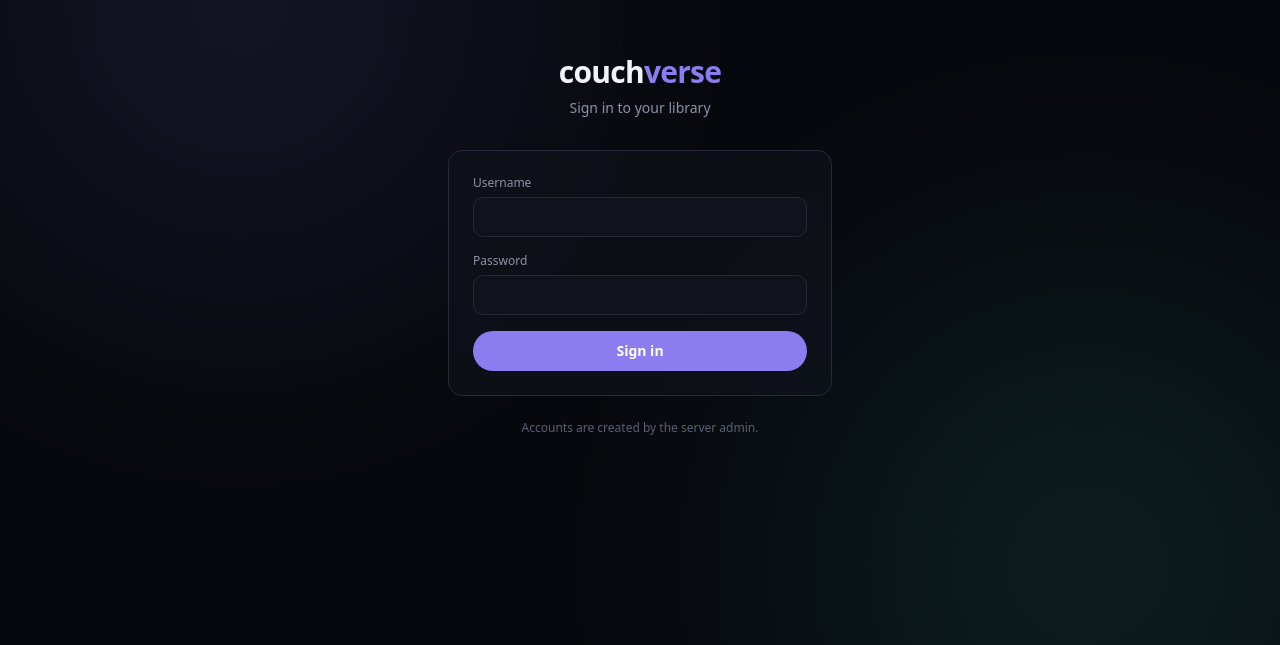
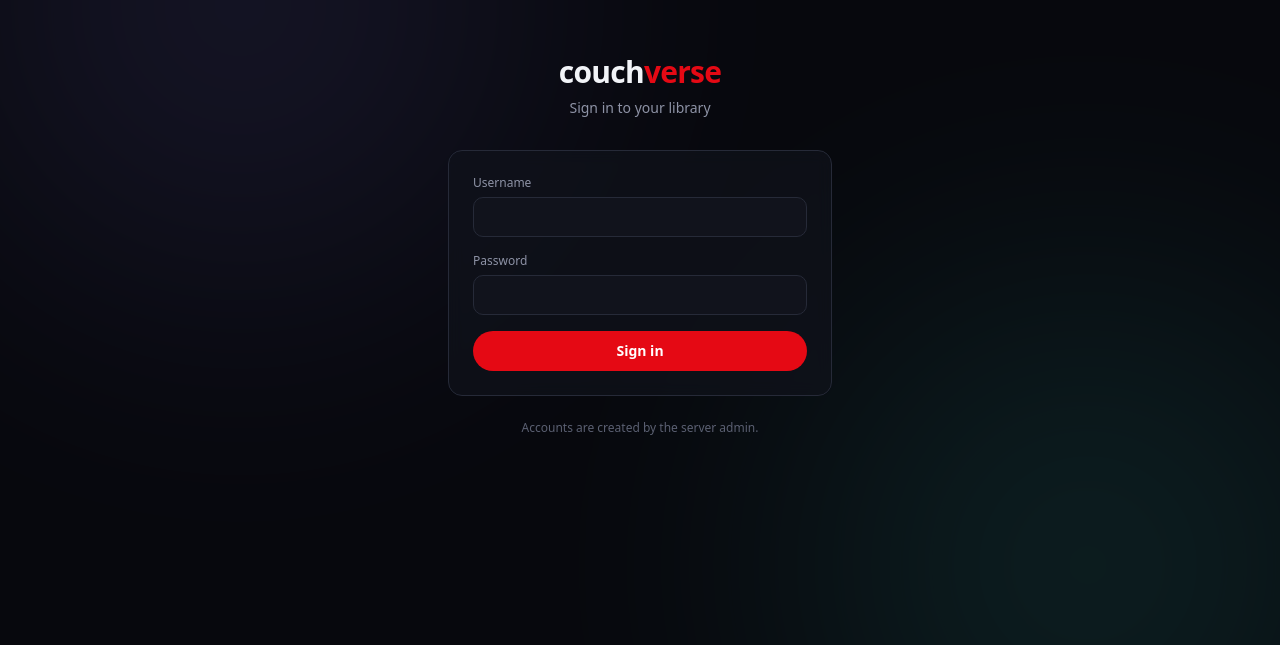
Before and after one commit to stepesdrabes/couchverse, a SvelteKit app in the folder frontend/: page /login in a window 1280 px wide. Shown: the part 155-800 px from the top of the page. Built offline with nearby package versions, Linux system fonts and the light colour scheme; no server answers.

Commit message:
feat(frontend): plus jakarta sans font, admin-configurable accent (netflix red default), per-user preferences store

```diff
--- a/frontend/package.json
+++ b/frontend/package.json
@@ -38,6 +38,7 @@
 	},
 	"dependencies": {
 		"@fontsource-variable/inter": "^5.2.8",
+		"@fontsource-variable/plus-jakarta-sans": "^5.2.8",
 		"bits-ui": "^2.18.1",
 		"hls.js": "^1.6.16",
 		"lucide-svelte": "^1.0.1",
--- a/frontend/src/app.css
+++ b/frontend/src/app.css
@@ -1,5 +1,5 @@
 @import 'tailwindcss';
-@import '@fontsource-variable/inter';
+@import '@fontsource-variable/plus-jakarta-sans';
 
 @theme {
 	--color-bg: #07080d;
@@ -9,16 +9,17 @@
 	--color-text: #f2f4f8;
 	--color-muted: #8e93a6;
 	--color-faint: #5b6072;
-	--color-accent: #8b7cf0;
-	--color-accent-strong: #6f5cf0;
-	--color-accent-soft: #2a2752;
+	/* Netflix-like red default; admins can override (see appearance.accent / theme.ts) */
+	--color-accent: #e50914;
+	--color-accent-strong: #b80710;
+	--color-accent-soft: #3a1216;
 	--color-success: #34d399;
 	--color-danger: #f0635c;
 
 	--radius-card: 14px;
 	--radius-input: 10px;
 
-	--font-sans: 'Inter Variable', system-ui, sans-serif;
+	--font-sans: 'Plus Jakarta Sans Variable', system-ui, sans-serif;
 
 	--animate-shimmer: shimmer 1.8s ease-in-out infinite;
 	--animate-pop-in: pop-in 0.15s ease-out;
--- a/frontend/src/lib/features/auth/session.svelte.ts
+++ b/frontend/src/lib/features/auth/session.svelte.ts
@@ -1,6 +1,7 @@
 import { goto } from '$app/navigation';
 import { onUnauthorized } from '$lib/api/client';
 import { features } from '$lib/features/settings/features.svelte';
+import { preferences } from '$lib/features/preferences/preferences.svelte';
 import * as authApi from './api';
 import type { User } from './api';
 
@@ -22,7 +23,7 @@
 
 	async login(username: string, password: string) {
 		this.user = await authApi.login(username, password);
-		await features.init();
+		await Promise.all([features.init(), preferences.init()]);
 	}
 
 	async logout() {
--- /dev/null
+++ b/frontend/src/lib/features/preferences/api.ts
@@ -0,0 +1,18 @@
+import { api } from '$lib/api/client';
+
+export interface SubtitleSettings {
+	fontSizePct: number; // 50–200, default 100
+	color: string; // hex
+	fontFamily: 'sans' | 'serif' | 'mono' | 'rounded';
+	backgroundOpacity: number; // 0–100
+}
+
+export interface Preferences {
+	subtitles?: Partial<SubtitleSettings>;
+	[key: string]: unknown;
+}
+
+export const getPreferences = () => api<Preferences>('/me/preferences');
+
+export const putPreferences = (patch: Preferences) =>
+	api<Preferences>('/me/preferences', { method: 'PUT', body: patch });
--- /dev/null
+++ b/frontend/src/lib/features/preferences/preferences.svelte.ts
@@ -0,0 +1,41 @@
+import * as api from './api';
+import type { Preferences, SubtitleSettings } from './api';
+
+export const SUBTITLE_FONTS: Record<SubtitleSettings['fontFamily'], string> = {
+	sans: 'var(--font-sans)',
+	serif: 'Georgia, "Times New Roman", serif',
+	mono: 'ui-monospace, "SF Mono", Menlo, monospace',
+	rounded: '"Trebuchet MS", "Segoe UI", system-ui, sans-serif'
+};
+
+export const DEFAULT_SUBTITLES: SubtitleSettings = {
+	fontSizePct: 100,
+	color: '#ffffff',
+	fontFamily: 'sans',
+	backgroundOpacity: 55
+};
+
+class UserPreferences {
+	subtitles = $state<SubtitleSettings>({ ...DEFAULT_SUBTITLES });
+
+	async init() {
+		try {
+			const prefs = await api.getPreferences();
+			this.apply(prefs);
+		} catch {
+			// unauthenticated or offline: keep defaults
+		}
+	}
+
+	private apply(prefs: Preferences) {
+		this.subtitles = { ...DEFAULT_SUBTITLES, ...(prefs.subtitles ?? {}) };
+	}
+
+	/** persist the current subtitle settings to the account */
+	async saveSubtitles(next: SubtitleSettings) {
+		this.subtitles = next;
+		await api.putPreferences({ subtitles: next });
+	}
+}
+
+export const preferences = new UserPreferences();
--- a/frontend/src/lib/features/settings/api.ts
+++ b/frontend/src/lib/features/settings/api.ts
@@ -12,3 +12,9 @@
 }
 
 export const getFeatures = () => api<FeatureFlags>('/features');
+
+export interface ThemeInfo {
+	accent: string;
+}
+
+export const getTheme = () => api<ThemeInfo>('/theme');
--- /dev/null
+++ b/frontend/src/lib/theme.ts
@@ -0,0 +1,35 @@
+// Runtime accent theming. The admin picks a single accent colour; the strong
+// and soft variants are derived from it so the whole palette shifts together.
+
+function clampByte(n: number): number {
+	return Math.max(0, Math.min(255, Math.round(n)));
+}
+
+function parseHex(hex: string): [number, number, number] | null {
+	const m = /^#?([0-9a-f]{6})$/i.exec(hex.trim());
+	if (!m) return null;
+	const int = parseInt(m[1], 16);
+	return [(int >> 16) & 255, (int >> 8) & 255, int & 255];
+}
+
+function toHex(r: number, g: number, b: number): string {
+	return '#' + [r, g, b].map((v) => clampByte(v).toString(16).padStart(2, '0')).join('');
+}
+
+/** mix toward black (amount < 0) or white (amount > 0) */
+function shade(rgb: [number, number, number], amount: number): string {
+	const target = amount < 0 ? 0 : 255;
+	const t = Math.abs(amount);
+	return toHex(...(rgb.map((c) => c + (target - c) * t) as [number, number, number]));
+}
+
+/** Apply an accent colour by setting the palette CSS variables on :root. */
+export function applyAccent(accent: string) {
+	const rgb = parseHex(accent);
+	if (!rgb) return;
+	const root = document.documentElement.style;
+	root.setProperty('--color-accent', toHex(...rgb));
+	root.setProperty('--color-accent-strong', shade(rgb, -0.22));
+	// soft tint over the dark background — low-alpha accent
+	root.setProperty('--color-accent-soft', `rgba(${rgb[0]}, ${rgb[1]}, ${rgb[2]}, 0.16)`);
+}
--- a/frontend/src/routes/+layout.ts
+++ b/frontend/src/routes/+layout.ts
@@ -1,5 +1,8 @@
+import { getTheme } from '$lib/features/settings/api';
 import { session } from '$lib/features/auth/session.svelte';
 import { features } from '$lib/features/settings/features.svelte';
+import { preferences } from '$lib/features/preferences/preferences.svelte';
+import { applyAccent } from '$lib/theme';
 
 // Static SPA: everything renders client-side; the Go server provides the
 // index.html fallback for deep links.
@@ -7,8 +10,13 @@
 export const prerender = false;
 
 export async function load() {
+	// accent is public so it themes the login screen too
+	getTheme()
+		.then((t) => applyAccent(t.accent))
+		.catch(() => {});
+
 	await session.init();
 	if (session.user) {
-		await features.init();
+		await Promise.all([features.init(), preferences.init()]);
 	}
 }
--- a/frontend/src/routes/admin/(shell)/settings/+page.svelte
+++ b/frontend/src/routes/admin/(shell)/settings/+page.svelte
@@ -4,6 +4,7 @@
 	import * as libraryApi from '$lib/features/library/api';
 	import * as settingsApi from '$lib/features/settings/api';
 	import { features } from '$lib/features/settings/features.svelte';
+	import { applyAccent } from '$lib/theme';
 	import { FormState } from '$lib/utils/form-state.svelte';
 	import HomeRowsEditor from '$lib/components/admin/HomeRowsEditor.svelte';
 	import Button from '$lib/components/ui/Button.svelte';
@@ -43,6 +44,11 @@
 	let savingFeatures = $state(false);
 	const featuresForm = new FormState(() => ({ musicEnabled }));
 
+	let accent = $state('#e50914');
+	let savingAccent = $state(false);
+	const accentForm = new FormState(() => ({ accent }));
+	const accentPresets = ['#e50914', '#8b7cf0', '#3b82f6', '#10b981', '#f59e0b', '#ec4899'];
+
 	const allRenditions = ['1080p', '720p', '480p'];
 
 	function applyTranscodeInfo(info: libraryApi.TranscodeInfo) {
@@ -72,6 +78,11 @@
 					const flags = s.features as { musicEnabled?: boolean } | undefined;
 					musicEnabled = flags?.musicEnabled ?? true;
 					featuresForm.reset();
+				}
+				if (!accentForm.dirty) {
+					const appearance = s.appearance as { accent?: string } | undefined;
+					accent = appearance?.accent ?? '#e50914';
+					accentForm.reset();
 				}
 			})
 			.catch(() => toast.error('Failed to load settings'));
@@ -151,6 +162,23 @@
 			savingFeatures = false;
 		}
 	}
+
+	// preview the accent live as the admin edits it
+	$effect(() => applyAccent(accent));
+
+	async function saveAccent(e: SubmitEvent) {
+		e.preventDefault();
+		savingAccent = true;
+		try {
+			await settingsApi.putSettings({ appearance: { accent } });
+			accentForm.reset();
+			toast.success('Accent colour saved');
+		} catch {
+			toast.error('Failed to save settings');
+		} finally {
+			savingAccent = false;
+		}
+	}
 </script>
 
 <svelte:head>
@@ -164,6 +192,7 @@
 		bind:value={tab}
 		items={[
 			{ value: 'general', label: 'General' },
+			{ value: 'appearance', label: 'Appearance' },
 			{ value: 'transcoding', label: 'Transcoding' },
 			{ value: 'features', label: 'Features' }
 		]}
@@ -194,6 +223,45 @@
 
 		<HomeRowsEditor />
 	</div>
+{:else if tab === 'appearance'}
+	<form
+		onsubmit={saveAccent}
+		class="max-w-xl space-y-4 rounded-card border border-edge bg-surface/40 p-6"
+	>
+		<h2 class="text-sm font-semibold text-muted">Accent colour</h2>
+		<p class="text-xs leading-relaxed text-faint">
+			Sets the highlight colour across the whole app — buttons, links, the player and admin. Changes
+			preview live; save to apply for everyone.
+		</p>
+
+		<div class="flex items-center gap-3">
+			<input
+				type="color"
+				bind:value={accent}
+				class="size-11 cursor-pointer rounded-input border border-edge bg-transparent"
+				aria-label="Accent colour"
+			/>
+			<Input bind:value={accent} class="w-32 font-mono" aria-label="Accent hex" />
+		</div>
+
+		<div class="flex flex-wrap gap-2">
+			{#each accentPresets as preset (preset)}
+				<button
+					type="button"
+					onclick={() => (accent = preset)}
+					class="size-7 rounded-full border-2 transition-transform hover:scale-110
+						{accent.toLowerCase() === preset ? 'border-text' : 'border-transparent'}"
+					style="background: {preset}"
+					aria-label={preset}
+				></button>
+			{/each}
+		</div>
+
+		<div class="flex items-center gap-3 pt-1">
+			<Button type="submit" loading={savingAccent} disabled={!accentForm.dirty}>Save</Button>
+			<span class="rounded-full bg-accent px-3 py-1 text-xs font-semibold text-white">Preview</span>
+		</div>
+	</form>
 {:else if tab === 'transcoding'}
 	<form
 		onsubmit={saveTranscode}
```
Also changed, not shown: 1 other file (tests, documents, lock files or other folders).
